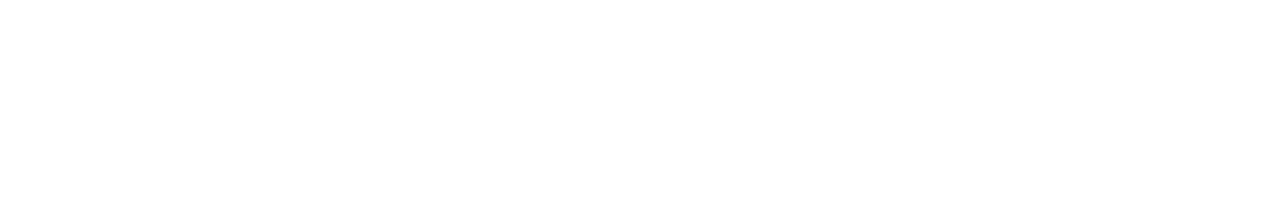
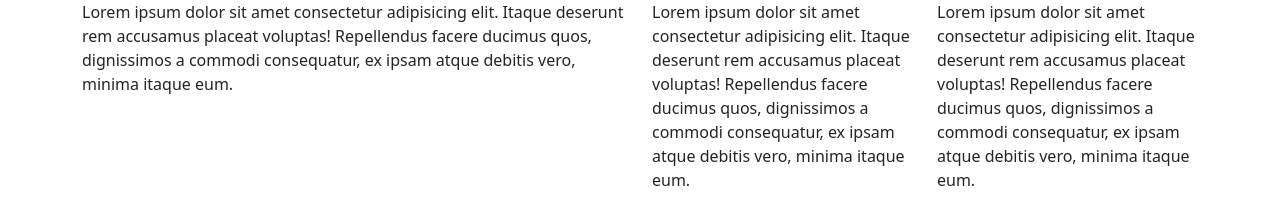
Before and after one commit to Ari-Dsgns/destinea-responsive, a plain HTML site: page index.html in a window 1280 px wide. Drawn offline with nearby package versions, Linux system fonts and the light colour scheme.

Commit message:
Grd system

```diff
--- a/index.html
+++ b/index.html
@@ -8,6 +8,29 @@
     <title>Document</title>
 </head>
 <body>
+    <!-- container + row + col -->
+    <section class="container">
+        <div class="row">
+            <!-- breakpoint 12 columnas -->
+            <div class="col-lg-6 col-md-8 col-sm-12">
+                <p>Lorem ipsum dolor sit amet consectetur adipisicing elit. Itaque deserunt rem accusamus placeat voluptas! Repellendus facere ducimus quos, dignissimos a commodi consequatur, ex ipsam atque debitis vero, minima itaque eum.</p>
+            </div>
+            <div class="col-lg-3 col-md-2 col-sm-12">
+                <p>Lorem ipsum dolor sit amet consectetur adipisicing elit. Itaque deserunt rem accusamus placeat voluptas! Repellendus facere ducimus quos, dignissimos a commodi consequatur, ex ipsam atque debitis vero, minima itaque eum.</p>
+            </div>
+            <div class="col-lg-3 col-md-2 col-sm-12">
+                <p>Lorem ipsum dolor sit amet consectetur adipisicing elit. Itaque deserunt rem accusamus placeat voluptas! Repellendus facere ducimus quos, dignissimos a commodi consequatur, ex ipsam atque debitis vero, minima itaque eum.</p>
+            </div>
+        </div>
+    </section>
+
+
+
+
+
+
+
+
     <script src="https://cdn.jsdelivr.net/npm/bootstrap@5.3.2/dist/js/bootstrap.bundle.min.js"
     integrity="sha384-C6RzsynM9kWDrMNeT87bh95OGNyZPhcTNXj1NW7RuBCsyN/o0jlpcV8Qyq46cDfL" crossorigin="anonymous"></script>
 </body>
```
